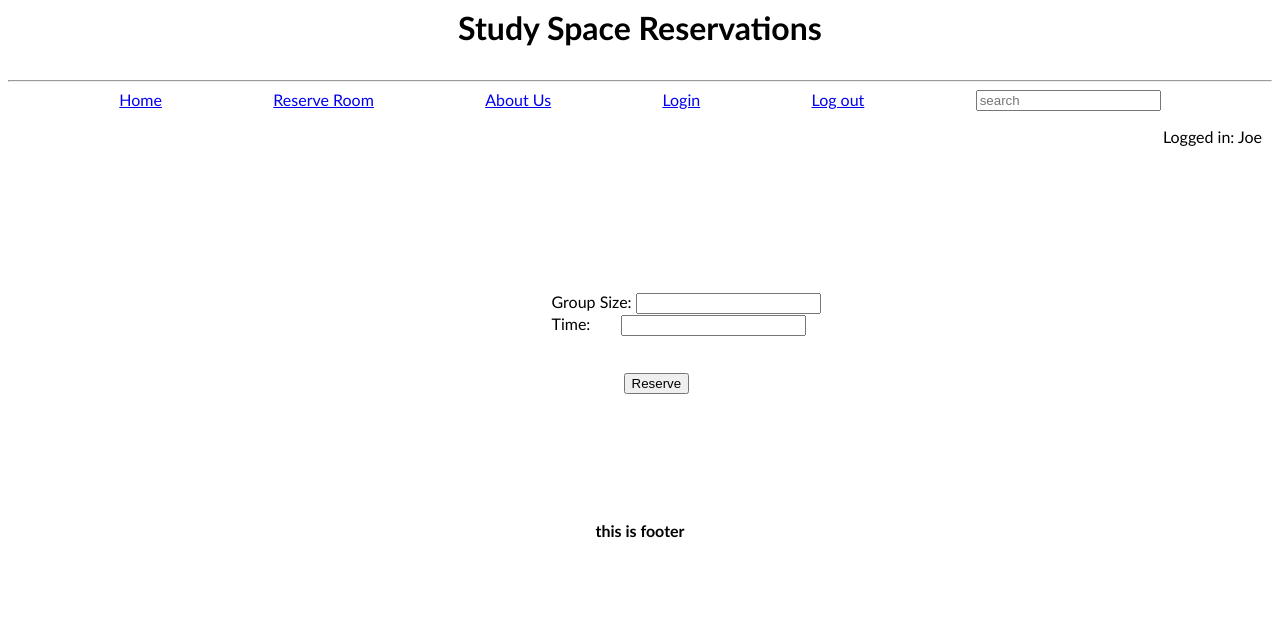
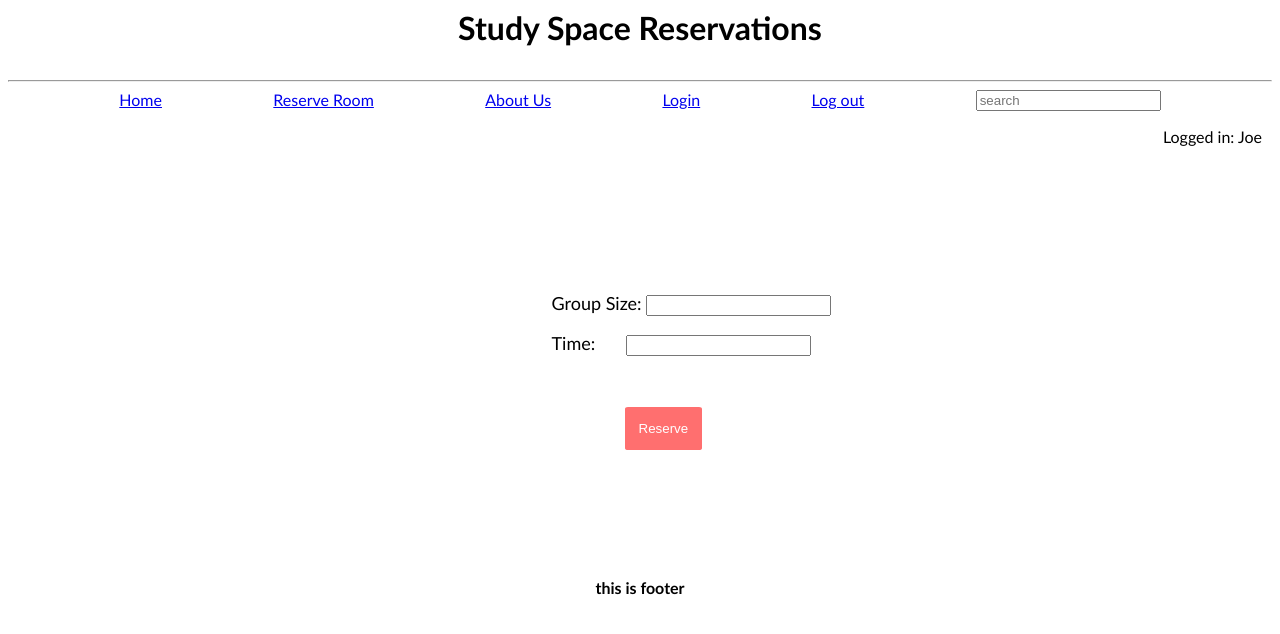
Before and after one commit to meryemselicioglu/Study-Space, a Flask app: page /room_info in a window 1280 px wide. Shown: the top 634 px of the page. Run offline with Flask 2, Linux system fonts and the light colour scheme; the visitor is signed in with stand-in values (Sample User, id 1).

Commit message:
commit changes

```diff
--- a/templates/room_info.html
+++ b/templates/room_info.html
@@ -2,6 +2,17 @@
 
 {% block content %}
   <style>
+
+    button {
+      background-color: #FF6F6F;
+      outline: auto;
+      outline-style: round;
+      border-radius: 5%;
+      color: white;
+      padding: 15px;
+      border: none;
+      cursor: pointer;
+    }
     #loggedin {
       text-align: right;
       margin-right: 10px;
@@ -26,6 +37,7 @@
 
     #size {
       margin: 0 auto;
+
     }
 
     #timeinput {
@@ -37,6 +49,11 @@
       margin-left: 10%;
       margin-top: 5%;
     }
+
+    .adjust_line_height {
+    line-height: 3em;
+  }
+
   </style>
   <script>
     function getName() {
@@ -61,19 +78,19 @@
   <body onload="getName()">
     <p id="loggedin">Logged in: Joe</p>
     {% for message in get_flashed_messages() %}
-      <center><p style="color: red;">{{ message }}</p></center>
+      <center><p style="color: #fd3d3d;">{{ message }}</p></center>
     {% endfor %}
     <h1 class="maininfo" id = "name"></h1>
 
     <div class="input">
         <form action="{{ url_for('confirm') }}" method="post">
-            <div>
+            <div style="font-size: large;">
               <label for="size">Group Size:</label>
               <input name="groupsize" type="text" id="size">
             </div>
 
-            <div>
-              <label for="time">Time:</label>
+            <div style="font-size: large;" class="adjust_line_height">
+              <clabel for="time">Time:</label>
               <input name="time" type="text" id="timeinput">
             </div>
 
```
